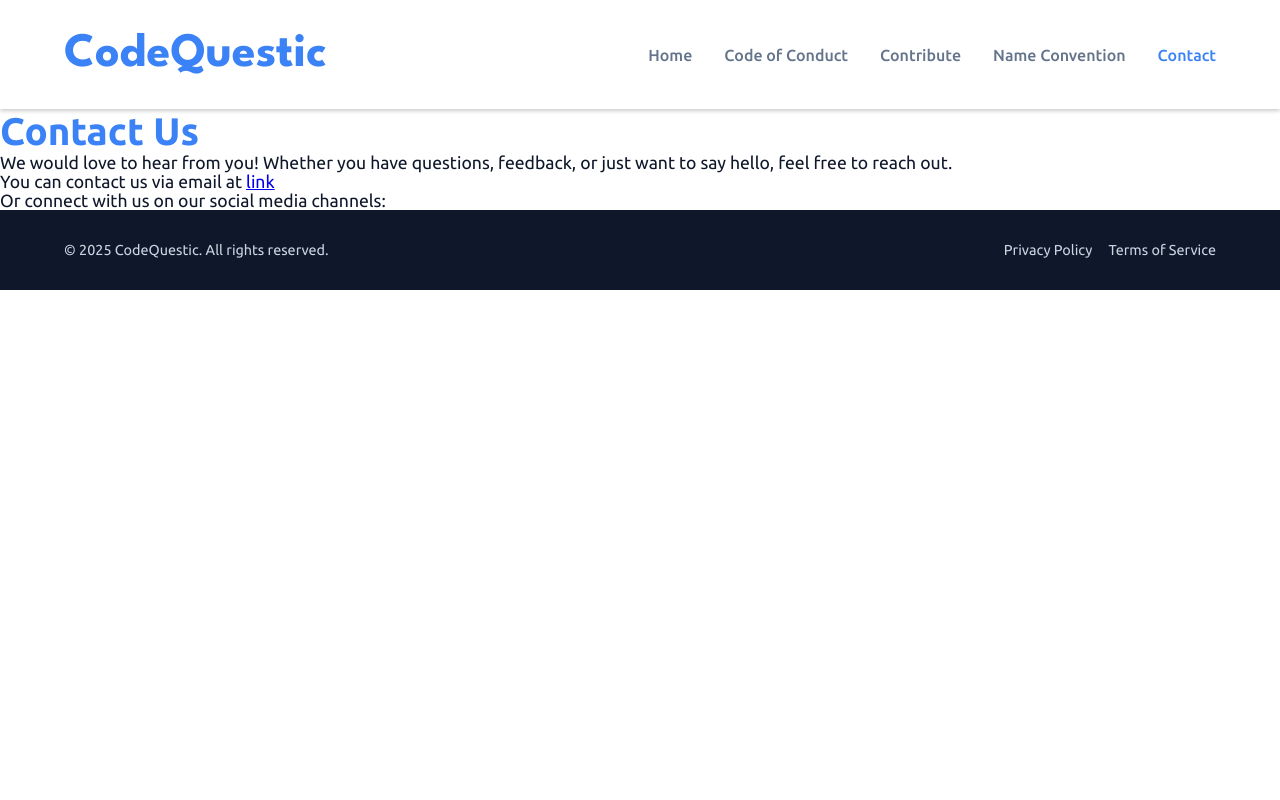
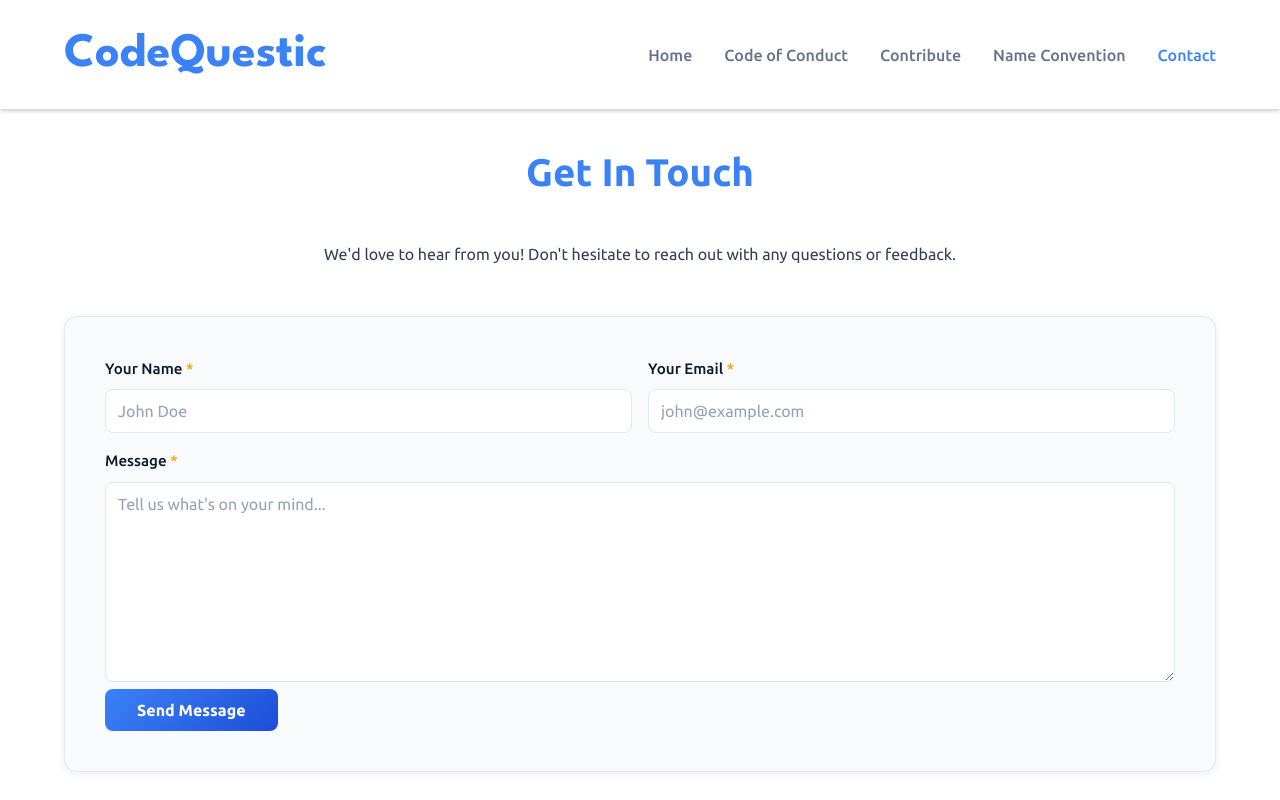
Before and after one commit to CodeQuestic/website, a Next.js app: page /contact in a window 1280 px wide. Shown: the top 800 px of the page. Built offline with nearby package versions, Linux system fonts and the light colour scheme.

Commit message:
added contact page

```diff
--- /dev/null
+++ b/src/app/contact/Contact.module.scss
@@ -0,0 +1,180 @@
+@use "../../styles/mixins" as *;
+@use "../../styles/variables.scss" as *;
+
+.title {
+  text-align: center;
+  margin-bottom: 1.5rem;
+  color: $primary-color;
+  font-size: $h1-md-font-size;
+}
+
+.subtitle {
+  text-align: center;
+  color: $text-medium-color;
+  margin-bottom: 2rem;
+  line-height: 1.6;
+  font-size: 1rem;
+}
+
+.formContainer {
+  background-color: $base-alt-color;
+  padding: 2rem;
+  border-radius: 0.8rem;
+  border: 1px solid $border-light;
+  box-shadow: 0 2px 8px $shadow-light;
+  display: grid;
+  gap: 1rem;
+
+  @include respond-to("md") {
+    padding: 2.5rem;
+  }
+}
+
+.fieldGroup {
+  display: grid;
+  gap: 1rem;
+  margin-bottom: 1rem;
+
+  @include respond-to("md") {
+    grid-template-columns: 1fr 1fr;
+  }
+
+  &.full {
+    grid-template-columns: 1fr;
+  }
+}
+
+.formGroup {
+  margin-bottom: 0;
+}
+
+.label {
+  display: block;
+  margin-bottom: 0.5rem;
+  font-weight: 500;
+  color: $text-dark-color;
+  font-size: 0.95rem;
+}
+
+.required {
+  color: $accent-color;
+}
+
+.input,
+.textarea {
+  width: 100%;
+  padding: 0.75rem;
+  border: 1px solid $border-light;
+  border-radius: 0.5rem;
+  font-family: inherit;
+  font-size: 1rem;
+  color: $text-dark-color;
+  background-color: $pure-white;
+  transition: all 0.3s ease;
+
+  &:focus {
+    outline: none;
+    border-color: $primary-color;
+    box-shadow: 0 0 0 3px rgba(59, 130, 246, 0.1);
+    background-color: $pure-white;
+  }
+
+  &::placeholder {
+    color: $text-muted-color;
+  }
+
+  &:disabled {
+    background-color: $secondary-color;
+    cursor: not-allowed;
+    color: $text-light-color;
+  }
+}
+
+.textarea {
+  resize: vertical;
+  min-height: 150px;
+  font-family: inherit;
+
+  @include respond-to("md") {
+    min-height: 200px;
+  }
+}
+
+.submitButton {
+  background: $gradient-primary;
+  color: $pure-white;
+  padding: 0.75rem 2rem;
+  border: none;
+  border-radius: 0.5rem;
+  font-weight: 600;
+  font-size: 1rem;
+  cursor: pointer;
+  transition: all 0.3s ease;
+  width: 100%;
+
+  @include respond-to("md") {
+    width: auto;
+  }
+
+  &:hover:not(:disabled) {
+    transform: translateY(-2px);
+    box-shadow: 0 4px 12px rgba($primary-color, 0.3);
+  }
+
+  &:active:not(:disabled) {
+    transform: translateY(0);
+  }
+
+  &:disabled {
+    opacity: 0.6;
+    cursor: not-allowed;
+  }
+}
+
+.successMessage {
+  background-color: #d1fae5;
+  border-left: 4px solid $accent-secondary;
+  padding: 1rem;
+  border-radius: 0.5rem;
+  margin-bottom: 1.5rem;
+  color: #065f46;
+
+  p {
+    margin: 0;
+    font-weight: 500;
+  }
+}
+
+.errorMessage {
+  background-color: #fee2e2;
+  border-left: 4px solid #ef4444;
+  padding: 1rem;
+  border-radius: 0.5rem;
+  margin-bottom: 1.5rem;
+  color: #7f1d1d;
+
+  p {
+    margin: 0;
+    font-weight: 500;
+  }
+}
+
+.note {
+  background-color: $primary-light;
+  border-left: 4px solid $primary-color;
+  padding: 1rem;
+  margin: 2rem 0;
+  border-radius: 0.5rem;
+
+  .noteTitle {
+    font-weight: bold;
+    color: $primary-dark;
+    margin-bottom: 0.5rem;
+  }
+
+  p {
+    color: $primary-dark;
+    margin: 0;
+    line-height: 1.6;
+  }
+}
--- a/src/app/contact/page.tsx
+++ b/src/app/contact/page.tsx
@@ -1,16 +1,140 @@
+"use client";
+
+import { useState } from "react";
+import styles from "./Contact.module.scss";
+import ptStyles from "@/styles/pt.module.scss";
+import { siteContent } from "@/data/content";
+
 export default function Contact() {
+  const { contact } = siteContent;
+  const [formData, setFormData] = useState({
+    name: "",
+    email: "",
+    message: "",
+  });
+  const [submitted, setSubmitted] = useState(false);
+  const [error, setError] = useState(false);
+  const [isLoading, setIsLoading] = useState(false);
+
+  const handleInputChange = (
+    e: React.ChangeEvent<HTMLInputElement | HTMLTextAreaElement>,
+  ) => {
+    const { name, value } = e.target;
+    setFormData((prev) => ({
+      ...prev,
+      [name]: value,
+    }));
+  };
+
+  const handleSubmit = async (e: React.FormEvent<HTMLFormElement>) => {
+    e.preventDefault();
+    setError(false);
+    setIsLoading(true);
+
+    try {
+      // Add your form submission logic here
+      // For now, just simulate a successful submission
+      await new Promise((resolve) => setTimeout(resolve, 500));
+
+      // Reset form and show success message
+      setFormData({ name: "", email: "", message: "" });
+      setSubmitted(true);
+
+      // Hide success message after 5 seconds
+      setTimeout(() => setSubmitted(false), 5000);
+    } catch (err) {
+      setError(true);
+      console.error("Form submission error:", err);
+    } finally {
+      setIsLoading(false);
+    }
+  };
+
   return (
-    <section>
-      <h1>Contact Us</h1>
-      <p>
-        We would love to hear from you! Whether you have questions, feedback, or
-        just want to say hello, feel free to reach out.
-      </p>
-      <p>
-        You can contact us via email at <a href="mailto:hddj@gmail.com">link</a>
-        <br />
-        Or connect with us on our social media channels:
-      </p>
-    </section>
+    <div className={ptStyles.legalContainer}>
+      <h1 className={styles.title}>{contact.title}</h1>
+      <p className={styles.subtitle}>{contact.subtitle}</p>
+
+      <div className={styles.formContainer}>
+        {submitted && (
+          <div className={styles.successMessage}>
+            <p>{contact.form.successMessage}</p>
+          </div>
+        )}
+
+        {error && (
+          <div className={styles.errorMessage}>
+            <p>{contact.form.errorMessage}</p>
+          </div>
+        )}
+
+        <form onSubmit={handleSubmit}>
+          <div className={styles.fieldGroup}>
+            {contact.form.fields
+              .filter((field: any) => field.type !== "textarea")
+              .map((field: any) => (
+                <div key={field.name} className={styles.formGroup}>
+                  <label htmlFor={field.name} className={styles.label}>
+                    {field.label}
+                    {field.required && (
+                      <span className={styles.required}> *</span>
+                    )}
+                  </label>
+                  <input
+                    id={field.name}
+                    type={field.type}
+                    name={field.name}
+                    placeholder={field.placeholder}
+                    value={formData[field.name as keyof typeof formData]}
+                    onChange={handleInputChange}
+                    required={field.required}
+                    className={styles.input}
+                    disabled={isLoading}
+                  />
+                </div>
+              ))}
+          </div>
+
+          {contact.form.fields
+            .filter((field: any) => field.type === "textarea")
+            .map((field: any) => (
+              <div key={field.name} className={styles.formGroup}>
+                <label htmlFor={field.name} className={styles.label}>
+                  {field.label}
+                  {field.required && (
+                    <span className={styles.required}> *</span>
+                  )}
+                </label>
+                <textarea
+                  id={field.name}
+                  name={field.name}
+                  placeholder={field.placeholder}
+                  value={formData[field.name as keyof typeof formData]}
+                  onChange={handleInputChange}
+                  required={field.required}
+                  className={styles.textarea}
+                  disabled={isLoading}
+                />
+              </div>
+            ))}
+
+          <button
+            type="submit"
+            className={styles.submitButton}
+            disabled={isLoading}
+          >
+            {isLoading ? "Sending..." : contact.form.submitButton}
+          </button>
+        </form>
+      </div>
+
+      <div className={styles.note}>
+        <div className={styles.noteTitle}>💡 Quick Tip</div>
+        <p>
+          We typically respond to messages within 24-48 hours. Thank you for
+          your patience!
+        </p>
+      </div>
+    </div>
   );
 }
--- a/src/data/content.ts
+++ b/src/data/content.ts
@@ -636,7 +636,40 @@ export const siteContent: SiteContent = {
       example: "Example:",
     },
   },
-  contact: {},
+  contact: {
+    title: "Get In Touch",
+    subtitle:
+      "We'd love to hear from you! Don't hesitate to reach out with any questions or feedback.",
+    form: {
+      fields: [
+        {
+          name: "name",
+          label: "Your Name",
+          type: "text",
+          placeholder: "John Doe",
+          required: true,
+        },
+        {
+          name: "email",
+          label: "Your Email",
+          type: "email",
+          placeholder: "john@example.com",
+          required: true,
+        },
+        {
+          name: "message",
+          label: "Message",
+          type: "textarea",
+          placeholder: "Tell us what's on your mind...",
+          required: true,
+        },
+      ],
+      submitButton: "Send Message",
+      successMessage:
+        "Thank you! Your message has been sent successfully. We'll get back to you soon!",
+      errorMessage: "Oops! Something went wrong. Please try again.",
+    },
+  },
 };
 
 // COMPONENTS CONTENT
```
Also changed, not shown: src/data/contentType.ts (+38 -1 lines).
